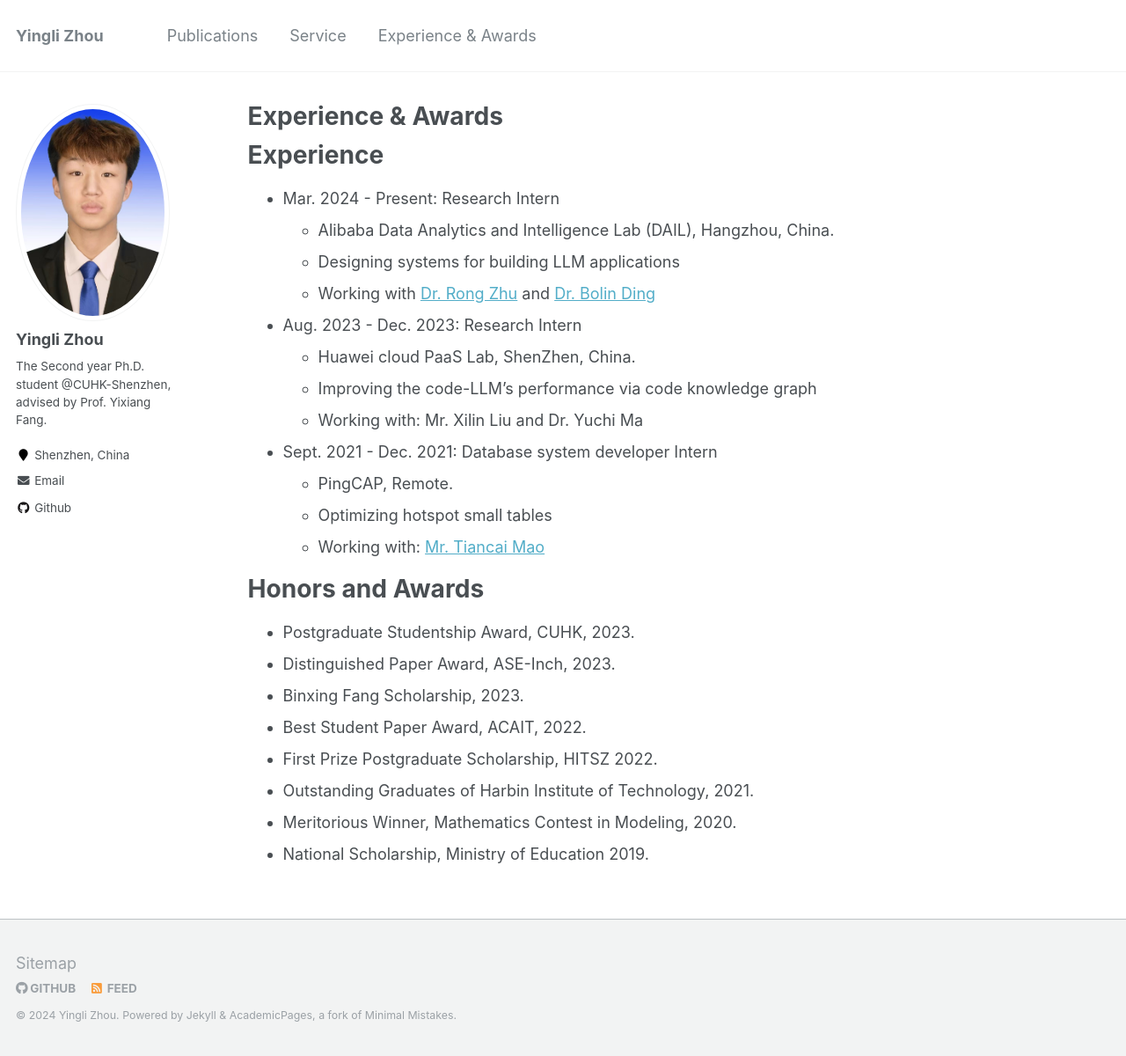
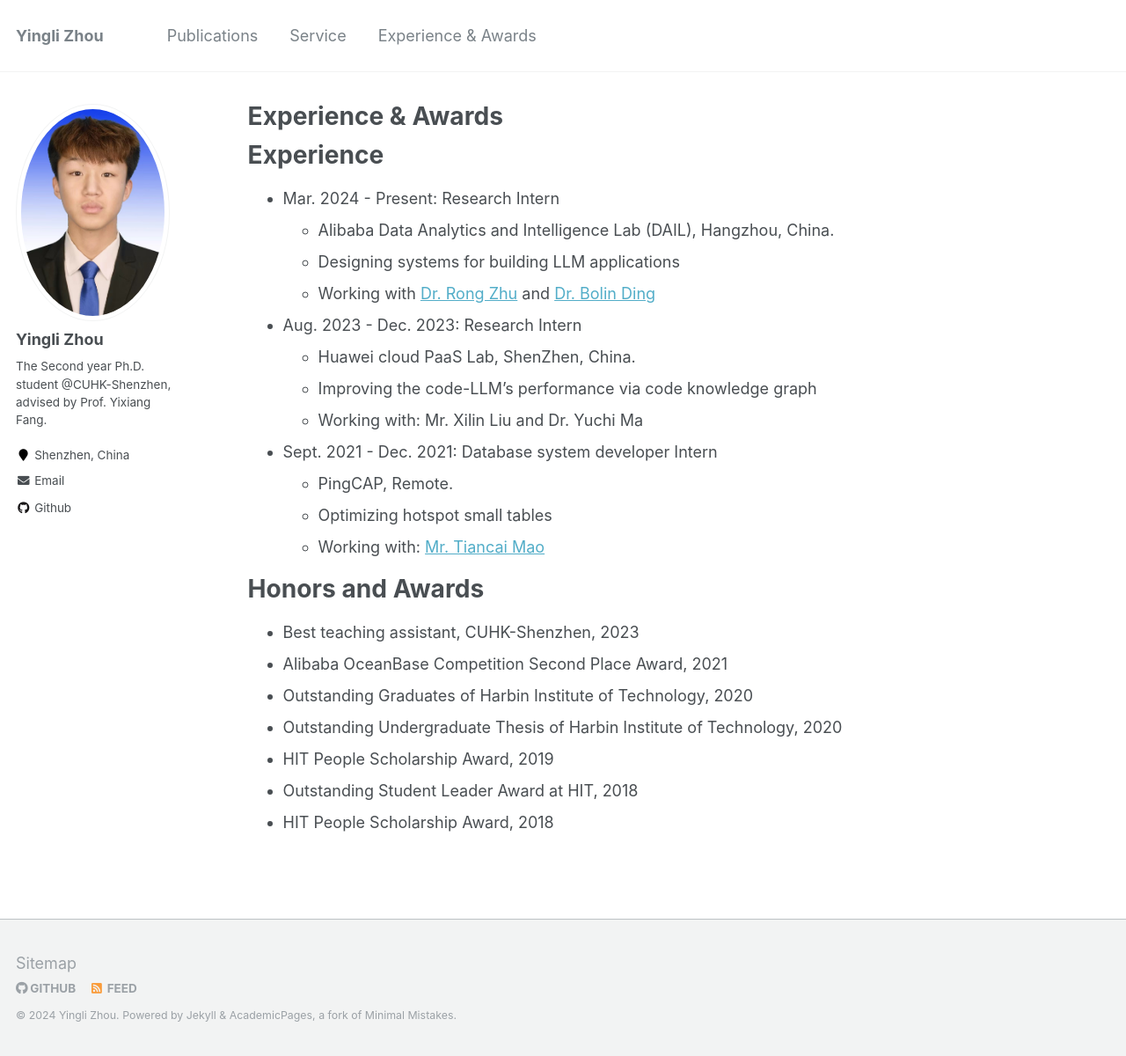
Before and after one commit to yujiachen99/yujiachen99.github.io, a Jekyll site: the page built from _pages/experience.md, in a window 1280 px wide and 1200 px high. Shown: the whole window at 88% size. Built offline with Jekyll 4.4.1, drawn with Linux system fonts in a browser that asks for light colours.

Commit message:
update_award

```diff
--- a/_pages/experience.md
+++ b/_pages/experience.md
@@ -29,11 +29,10 @@ Experience
 Honors and Awards
 ======
 
-- Postgraduate Studentship Award, CUHK, 2023.
-- Distinguished Paper Award, ASE-Inch, 2023.
-- Binxing Fang Scholarship, 2023.
-- Best Student Paper Award, ACAIT, 2022.
-- First Prize Postgraduate Scholarship, HITSZ 2022.
-- Outstanding Graduates of Harbin Institute of Technology, 2021.
-- Meritorious Winner, Mathematics Contest in Modeling, 2020.
-- National Scholarship, Ministry of Education 2019.
+- Best teaching assistant, CUHK-Shenzhen, 2023
+- Alibaba OceanBase Competition Second Place Award, 2021
+- Outstanding Graduates of Harbin Institute of Technology, 2020
+- Outstanding Undergraduate Thesis of Harbin Institute of Technology, 2020
+- HIT People Scholarship Award, 2019
+- Outstanding Student Leader Award at HIT, 2018
+- HIT People Scholarship Award, 2018
```
